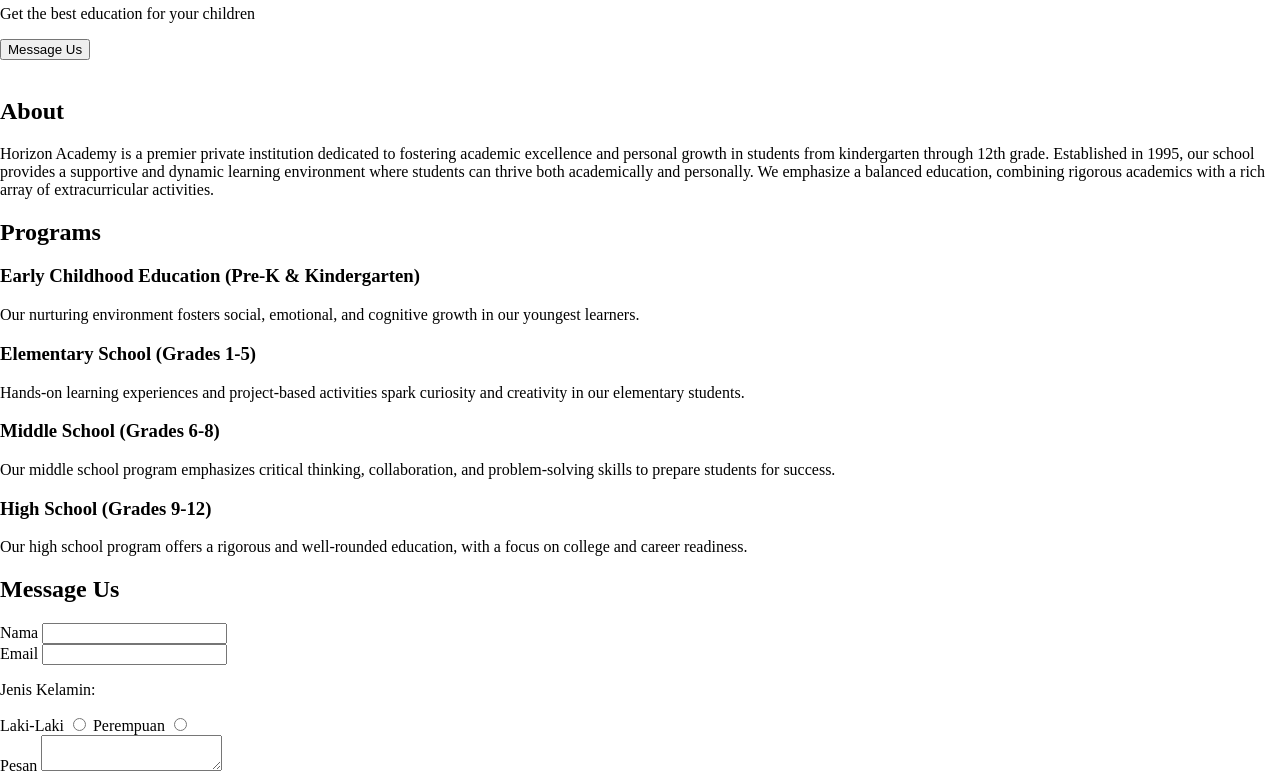
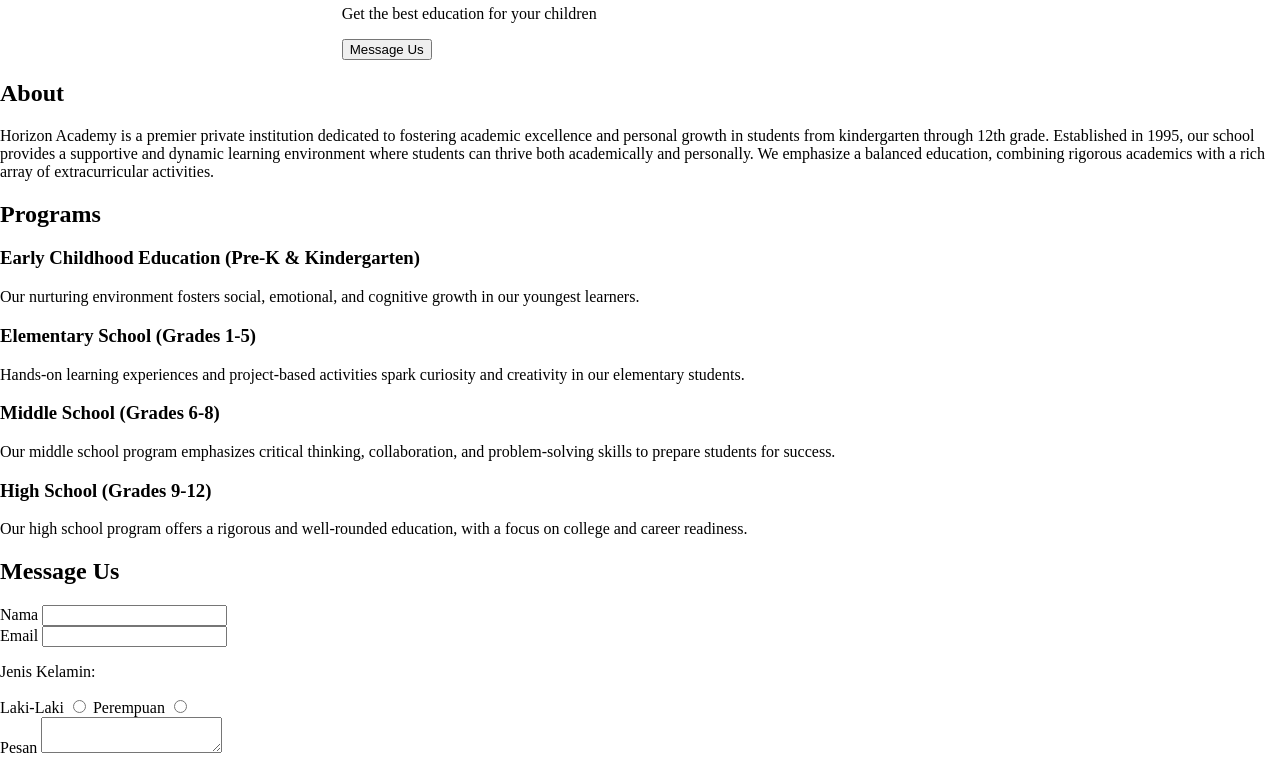
Before and after one commit to revou-fundamental-course/19-aug-24-InvictusNavarchus, a plain HTML site: page index.html in a window 1280 px wide. Shown: the part 120-895 px from the top of the page. Drawn offline with Linux system fonts and the light colour scheme.

Commit message:
update: adjust hero styling

```diff
--- a/index.html
+++ b/index.html
@@ -16,7 +16,7 @@
                 <li>Message Us</li>
             </ul>
         </nav>
-        <section>
+        <section id="hero">
             <div>
                 <h1>Horizon Academy</h1>
                 <p>Get the best education for your children</p>
--- a/style.css
+++ b/style.css
@@ -14,3 +14,13 @@
     justify-content: end;
     margin: 0;
 }
+
+#hero {
+    display: flex;
+    justify-content: space-evenly;
+    align-items: center;
+
+    img {
+        width: 400px
+    }
+}
```
